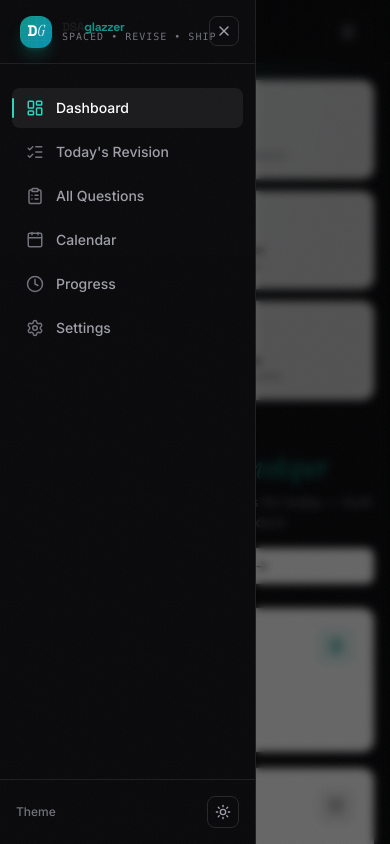
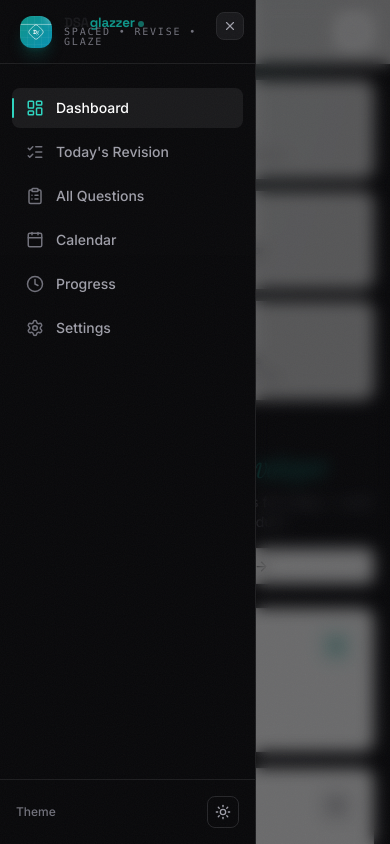
Before and after one commit to InterestingAary/DSAglazzer, a React (Vite) app: page / in a window 390 px wide. Both pictures are taken after a click on the button "Open menu". Shown: the top 844 px of the page. Built offline with nearby package versions, Linux system fonts and the light colour scheme.

Commit message:
feat: attractive top header with hamburger drawer, custom DG diamond logo (portfolio-grade), sidebar only on toggle

```diff
--- a/src/App.tsx
+++ b/src/App.tsx
@@ -1,4 +1,4 @@
-import { useState } from 'react';
+import { useEffect, useState } from 'react';
 import { BrowserRouter, Routes, Route, Navigate } from 'react-router-dom';
 import { Menu, X } from 'lucide-react';
 import { DatabaseProvider } from './context/DatabaseContext';
@@ -19,7 +19,26 @@ import { ErrorBoundary } from './components/ErrorBoundary';
 import './App.css';
 
 function AppContent() {
-  const [isMobileMenuOpen, setIsMobileMenuOpen] = useState(false);
+  const [isDrawerOpen, setIsDrawerOpen] = useState(false);
+  const [scrolled, setScrolled] = useState(false);
+
+  useEffect(() => {
+    const onScroll = () => setScrolled(window.scrollY > 12);
+    onScroll();
+    window.addEventListener("scroll", onScroll, { passive: true });
+    return () => window.removeEventListener("scroll", onScroll);
+  }, []);
+
+  useEffect(() => {
+    document.body.style.overflow = isDrawerOpen ? "hidden" : "";
+    return () => { document.body.style.overflow = ""; };
+  }, [isDrawerOpen]);
+
+  useEffect(() => {
+    const onKey = (e: KeyboardEvent) => e.key === "Escape" && setIsDrawerOpen(false);
+    window.addEventListener("keydown", onKey);
+    return () => window.removeEventListener("keydown", onKey);
+  }, []);
 
   return (
     <>
@@ -27,61 +46,51 @@ function AppContent() {
       <SmoothScroll />
       <a
         href="#main-content"
-        className="sr-only focus:not-sr-only focus:absolute focus:top-4 focus:left-4 z-50 px-4 py-2 bg-brand-600 text-white rounded-lg"
+        className="sr-only focus:not-sr-only focus:absolute focus:top-4 focus:left-4 z-[80] px-4 py-2 bg-brand-600 text-white rounded-lg"
       >
         Skip to main content
       </a>
       <div className="dot-grid" aria-hidden="true" />
-      <div className="flex min-h-screen app-glow text-zinc-900 dark:text-zinc-100 transition-colors duration-150 relative">
 
-      {/* Desktop Sidebar Panel */}
-      <div className="hidden md:block shrink-0">
-        <Sidebar />
+      {/* Top bar — hamburger controls drawer */}
+      <header
+        className={`fixed inset-x-0 top-0 z-40 h-16 border-b transition-colors duration-300 ${scrolled || isDrawerOpen ? "border-edge bg-white/80 dark:bg-zinc-950/80 backdrop-blur-md" : "border-transparent bg-transparent"}`}
+      >
+        <div className="mx-auto flex h-16 w-full max-w-7xl items-center justify-between px-4 md:px-8">
+          <BrandLogo size={34} />
+          <button
+            type="button"
+            onClick={() => setIsDrawerOpen((v) => !v)}
+            aria-expanded={isDrawerOpen}
+            aria-controls="app-drawer"
+            aria-label={isDrawerOpen ? "Close menu" : "Open menu"}
+            className="inline-flex h-10 w-10 items-center justify-center rounded-xl border border-zinc-200 dark:border-zinc-800 bg-white dark:bg-zinc-900 text-zinc-600 dark:text-zinc-300 hover:border-brand-500/40 hover:text-brand-600 dark:hover:text-brand-400 hover:bg-brand-500/5 transition-colors"
+          >
+            {isDrawerOpen ? <X size={18} /> : <Menu size={18} />}
+          </button>
         </div>
+      </header>
 
-      {/* Mobile Drawer Overlay Navigation */}
-      {isMobileMenuOpen && (
-        <div className="fixed inset-0 z-50 flex md:hidden">
-          {/* Backdrop */}
-          <div
-            className="fixed inset-0 bg-black/60 backdrop-blur-xs transition-opacity duration-200"
-            onClick={() => setIsMobileMenuOpen(false)}
-          />
-          {/* Content Container */}
-          <div className="relative flex flex-col w-64 h-full bg-zinc-950 border-r border-zinc-800 animate-in slide-in-from-left duration-250">
-            {/* Close trigger */}
-            <div className="absolute top-4 right-4 z-55">
+      {/* Drawer — sidebar only after hamburger */}
+      {isDrawerOpen && (
+        <div className="fixed inset-0 z-50 flex">
+          <div className="fixed inset-0 bg-zinc-950/60 backdrop-blur-sm" onClick={() => setIsDrawerOpen(false)} />
+          <div id="app-drawer" className="relative flex w-64 h-full animate-in slide-in-from-left duration-250">
             <button
-                onClick={() => setIsMobileMenuOpen(false)}
-                className="p-1.5 rounded-lg border border-zinc-800 text-zinc-400 hover:bg-white/[0.06] cursor-pointer"
+              onClick={() => setIsDrawerOpen(false)}
+              className="absolute right-3 top-3 z-10 p-1.5 rounded-lg border border-zinc-800 bg-zinc-900 text-zinc-400 hover:text-white hover:bg-white/10"
               aria-label="Close menu"
             >
-                <X size={16} />
+              <X size={14} />
             </button>
-            </div>
-            {/* Navigation options click container */}
-            <div onClick={() => setIsMobileMenuOpen(false)} className="h-full">
+            <div onClick={() => setIsDrawerOpen(false)} className="h-full w-full">
               <Sidebar />
             </div>
           </div>
         </div>
       )}
 
-      {/* Primary Display Content */}
-      <div className="flex-1 flex flex-col min-w-0">
-
-        {/* Mobile Header Bar */}
-        <header className="h-16 px-6 border-b border-zinc-800/70 dark:border-zinc-800/50 bg-zinc-950 flex items-center justify-between md:hidden shrink-0 sticky top-0 z-30 shadow-sm">
-          <BrandLogo size={30} />
-          <button
-            onClick={() => setIsMobileMenuOpen(true)}
-            className="p-2 rounded-lg border border-zinc-800 text-zinc-400 hover:bg-white/[0.06] hover:text-zinc-200 cursor-pointer"
-            aria-label="Open menu"
-          >
-            <Menu size={18} />
-          </button>
-        </header>
-
+      <div className="flex min-h-screen app-glow text-zinc-900 dark:text-zinc-100 transition-colors duration-150 relative flex-col pt-16">
         {/* Top grid — sections on the top */}
         <div id="top" className="px-4 pt-4 md:px-8 md:pt-6">
           <TopGrid />
@@ -91,7 +100,7 @@ function AppContent() {
         <NeedleThread />
 
         {/* View Frame */}
-        <main id="main-content" className="flex-1 overflow-y-auto px-4 py-6 md:px-8 md:py-8 relative">
+        <main id="main-content" className="flex-1 px-4 py-6 md:px-8 md:py-8 relative">
           <Routes>
             <Route path="/" element={<Dashboard />} />
             <Route path="/today" element={<TodayRevision />} />
@@ -102,7 +111,6 @@ function AppContent() {
             <Route path="*" element={<Navigate to="/" replace />} />
           </Routes>
         </main>
-      </div>
       </div>
     </>
   );
--- a/src/components/BrandLogo.tsx
+++ b/src/components/BrandLogo.tsx
@@ -1,26 +1,42 @@
 import React from "react";
+import { motion, useReducedMotion } from "framer-motion";
 
-export const BrandLogo: React.FC<{ size?: number; withText?: boolean; className?: string }> = ({ size = 36, withText = true, className = "" }) => {
+export const BrandLogo: React.FC<{ size?: number; withText?: boolean; className?: string }> = ({ size = 40, withText = true, className = "" }) => {
+  const reduce = useReducedMotion();
   return (
-    <div className={`flex items-center gap-2.5 ${className}`}>
-      <div
+    <div className={`flex items-center gap-3 ${className}`}>
+      <motion.div
         style={{ width: size, height: size }}
-        className="relative rounded-xl brand-gradient flex items-center justify-center shadow-lg shadow-brand-600/30 shrink-0 overflow-hidden"
+        className="relative shrink-0 overflow-hidden rounded-[12px] shadow-lg shadow-brand-600/25"
+        whileHover={reduce ? undefined : { scale: 1.04, rotate: -1.5 }}
+        transition={{ type: "spring", stiffness: 300, damping: 18 }}
         aria-hidden="true"
       >
-        {/* grid texture */}
-        <div className="absolute inset-0 opacity-20" style={{ backgroundImage: "linear-gradient(to right, rgba(255,255,255,0.18) 1px, transparent 1px), linear-gradient(to bottom, rgba(255,255,255,0.18) 1px, transparent 1px)", backgroundSize: "8px 8px" }} />
-        {/* monogram */}
-        <span className="relative font-display font-bold text-white tracking-tight" style={{ fontSize: size * 0.48, lineHeight: 1 }}>
-          D<span className="font-serif italic font-normal text-white/90">G</span>
-        </span>
-        {/* spark */}
-        <span className="absolute -right-0.5 -top-0.5 h-1.5 w-1.5 rounded-full bg-white shadow" />
-      </div>
+        {/* base gradient */}
+        <div className="absolute inset-0 brand-gradient" />
+        {/* blueprint grid */}
+        <div className="absolute inset-0 opacity-20" style={{ backgroundImage: "linear-gradient(to right, rgba(255,255,255,0.22) 1px, transparent 1px), linear-gradient(to bottom, rgba(255,255,255,0.22) 1px, transparent 1px)", backgroundSize: "7px 7px" }} />
+        {/* diamond motif */}
+        <svg viewBox="0 0 40 40" className="absolute inset-0 h-full w-full p-[7px]">
+          <rect x="7" y="7" width="26" height="26" rx="6" fill="none" stroke="rgba(255,255,255,0.9)" strokeWidth="1.4" transform="rotate(45 20 20)" />
+          <text x="20" y="24.5" textAnchor="middle" fontFamily="Space Grotesk, Inter, sans-serif" fontWeight="700" fontSize="13" fill="white" style={{ letterSpacing: "-0.02em" }}>
+            D<tspan fontFamily="Instrument Serif, Georgia, serif" fontStyle="italic" fontWeight="400">g</tspan>
+          </text>
+        </svg>
+        {/* scan line */}
+        {!reduce && <motion.span className="absolute inset-x-0 h-px bg-white/40" initial={{ top: "20%" }} animate={{ top: ["20%", "80%", "20%"] }} transition={{ duration: 3.2, repeat: Infinity, ease: "easeInOut" }} />}
+        {/* glint */}
+        <span className="absolute -right-1 -top-1 h-2 w-2 rounded-full bg-white shadow-[0_0_10px_rgba(255,255,255,0.9)]" />
+      </motion.div>
       {withText && (
         <div className="leading-none">
-          <div className="font-display font-bold tracking-tight text-zinc-900 dark:text-zinc-50" style={{ fontSize: size * 0.38 }}>DSA<span className="text-brand-600 dark:text-brand-400">glazzer</span></div>
-          <div className="font-mono text-[10px] tracking-widest text-zinc-500 dark:text-zinc-400 -mt-0.5">SPACED • REVISE • SHIP</div>
+          <div className="font-display font-bold tracking-[-0.02em] text-zinc-900 dark:text-zinc-50 flex items-baseline gap-[1px]" style={{ fontSize: size * 0.42 }}>
+            <span>DSA</span><span className="text-brand-600 dark:text-brand-400">glazzer</span><span className="ml-0.5 inline-block h-1.5 w-1.5 rounded-full bg-brand-500 animate-pulse" />
+          </div>
+          <div className="font-mono text-[10px] tracking-[0.18em] text-zinc-500 dark:text-zinc-400 -mt-0.5 flex items-center gap-1">
+            <span className="h-px w-3 bg-brand-500/50 hidden sm:inline-block" />
+            SPACED • REVISE • GLAZE
+          </div>
         </div>
       )}
     </div>
```
Lines whose indentation alone changed are shown as unchanged.
